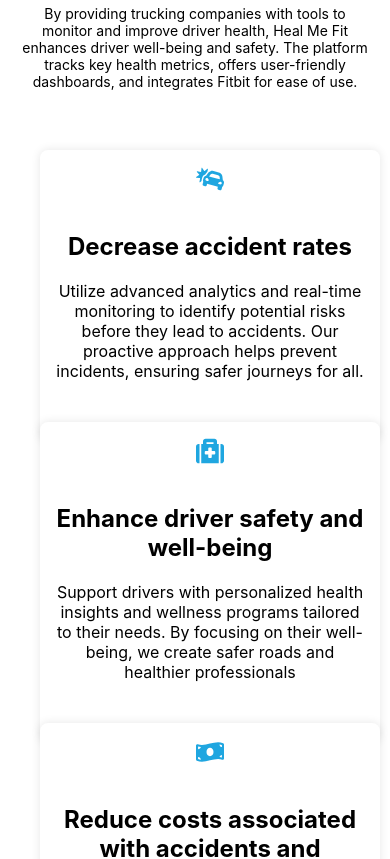
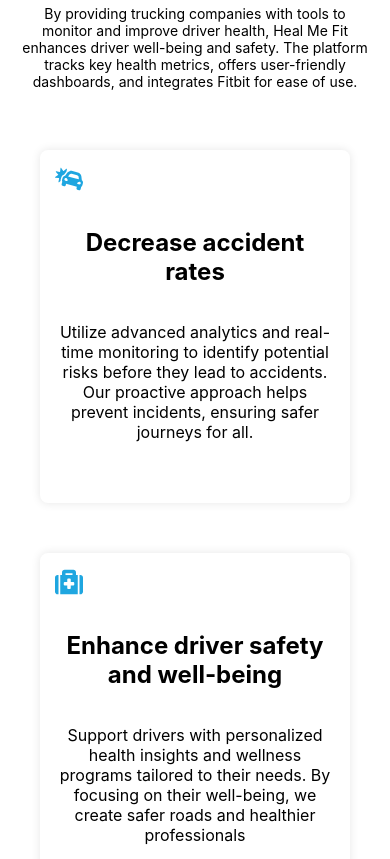
Before and after one commit to HarshTCP1111/Healmefit_FrontendMain, a React (Create React App) app: page / in a window 390 px wide. Shown: the part 3320-4179 px from the top of the page. Built offline with nearby package versions, Linux system fonts and the light colour scheme.

Commit message:
mobile changes

```diff
--- a/src/components/Services.css
+++ b/src/components/Services.css
@@ -33,9 +33,8 @@
   background-color: #fff;
   box-shadow: 0px 0px 10px rgba(0, 0, 0, 0.1);
   border-radius: 8px;
-    display: table-column-group;
+  display: flex;
   flex-direction: column;
-
 }
 
 .focus-icon {
@@ -67,11 +66,11 @@
 
     .focus-items {
         grid-template-columns: 1fr;
-      grid-gap: 15px;
+        gap: 50px;
+        margin-right: 30px;
     }
 
   .focus-item {
-      width: 100%;
     padding: 20px;
   }
 
@@ -100,11 +99,10 @@
 
   .focus-items {
     grid-template-columns: 1fr;
-      grid-gap: 10px;
+    gap: 80px !important;
   }
 
   .focus-item {
-      width: 100%;
     padding: 15px;
   }
 
@@ -113,7 +111,7 @@
   }
 
   .h2 {
-      font-size: 16px;
+    font-size: 14px;
   }
 
   .p {
```
Lines whose indentation alone changed are shown as unchanged.
